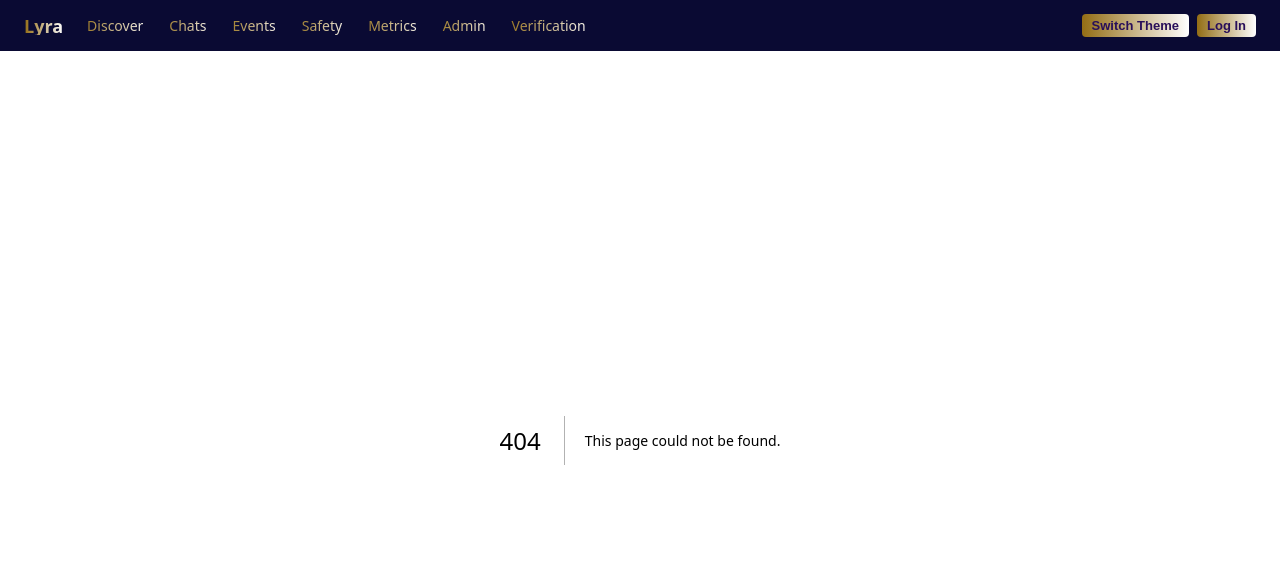
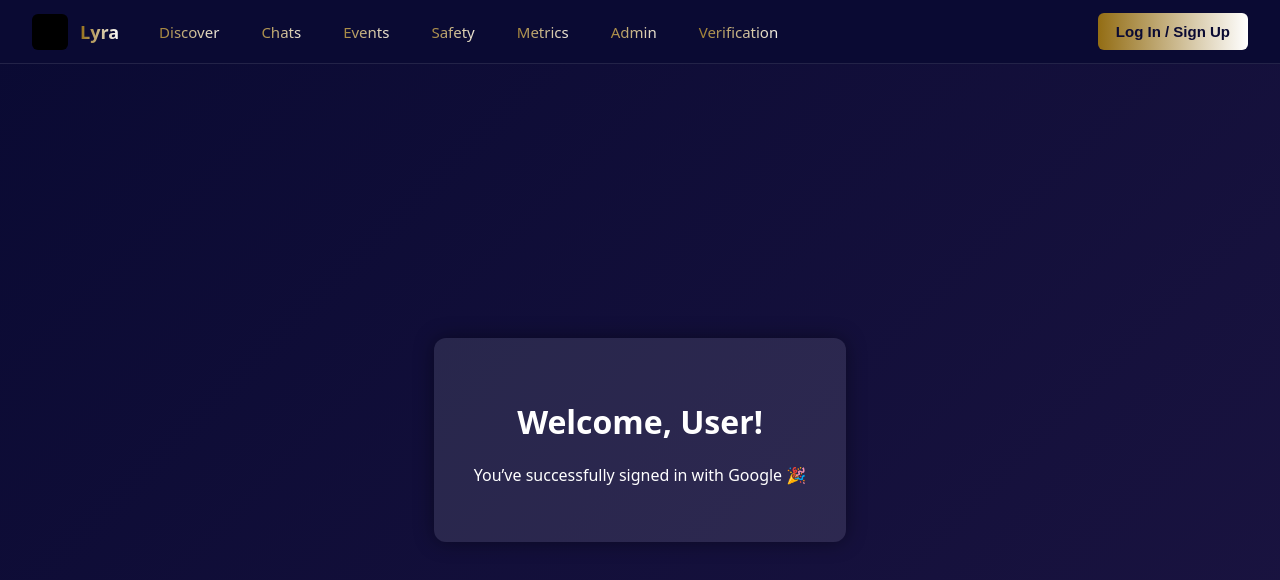
Before and after one commit to E-Camacho314/Endless_Moments_LLC-An_Intelligent_Safety-Focused_Dating_App, a Next.js app in the folder apps/web/: page /auth/success in a window 1280 px wide. Before the commit this address had no page. Shown: the top 580 px of the page. Built offline with nearby package versions, Linux system fonts and the light colour scheme.

Commit message:
Updated NavBar alignment and fixed Log In / Sign Up position

```diff
--- /dev/null
+++ b/apps/web/src/app/auth/success/page.tsx
@@ -0,0 +1,49 @@
+'use client';
+
+import { useSearchParams } from 'next/navigation';
+
+export default function SuccessPage() {
+  const params = useSearchParams();
+  const name = params.get('name');
+  const email = params.get('email');
+  const picture = params.get('picture');
+
+  return (
+    <div
+      style={{
+        height: '100vh',
+        display: 'flex',
+        justifyContent: 'center',
+        alignItems: 'center',
+        background: 'linear-gradient(135deg, #0a0a33, #1b1441)',
+        color: 'white',
+      }}
+    >
+      <div
+        style={{
+          background: 'rgba(255,255,255,0.1)',
+          padding: '40px',
+          borderRadius: '12px',
+          textAlign: 'center',
+          boxShadow: '0 0 20px rgba(0,0,0,0.4)',
+        }}
+      >
+        {picture && (
+          <img
+            src={picture}
+            alt="User"
+            style={{
+              width: 100,
+              height: 100,
+              borderRadius: '50%',
+              marginBottom: '20px',
+            }}
+          />
+        )}
+        <h1>Welcome, {name || 'User'}!</h1>
+        <p>{email}</p>
+        <p style={{ marginTop: '12px' }}>You’ve successfully signed in with Google 🎉</p>
+      </div>
+    </div>
+  );
+}
--- a/apps/web/src/components/NavBar.tsx
+++ b/apps/web/src/components/NavBar.tsx
@@ -3,8 +3,6 @@
 import Link from 'next/link';
 import { usePathname, useRouter } from 'next/navigation';
 import React from 'react';
-import { useTheme } from '../context/ThemeContext';
-import './NavBar.css';
 
 const tabs = [
   { href: '/feed', label: 'Discover' },
@@ -16,87 +14,92 @@ const tabs = [
   { href: '/verify', label: 'Verification' },
 ];
 
+const gradientText: React.CSSProperties = {
+  background: 'linear-gradient(90deg, #936d14, #ffffff)',
+  WebkitBackgroundClip: 'text',
+  WebkitTextFillColor: 'transparent',
+};
+
 export default function NavBar() {
   const pathname = usePathname();
   const router = useRouter();
-  const { theme, toggleTheme } = useTheme();
-
-  const isGold = theme === 'gold';
 
   const headerStyle: React.CSSProperties = {
     display: 'flex',
     justifyContent: 'space-between',
     alignItems: 'center',
-    background: isGold ? '#0a0a33' : '#e0f2ff',
-    padding: '12px 24px',
+    background: '#0a0a33',
+    padding: '12px 32px',
     position: 'fixed',
     top: 0,
     left: 0,
-    right: 0, // ✅ ensures it stays within the viewport
     width: '100%',
-    zIndex: 50,
-    backdropFilter: 'blur(8px)',
-    WebkitBackdropFilter: 'blur(8px)',
-    color: isGold ? 'white' : '#1e3a8a',
-    boxSizing: 'border-box', // ✅ keeps padding from pushing content off-screen
-    overflowX: 'auto', // ✅ allows scrolling if there are too many tabs
+    height: '64px',
+    zIndex: 100,
+    boxSizing: 'border-box',
+    borderBottom: '1px solid rgba(255, 255, 255, 0.1)',
   };
 
-  const buttonStyle: React.CSSProperties = {
-    padding: '4px 10px', // smaller button
-    border: 'none',
-    borderRadius: '4px',
-    background: isGold
-      ? 'linear-gradient(90deg, #936d14, #ffffff)'
-      : 'linear-gradient(90deg, #93c5fd, #3b82f6)',
-    color: isGold ? '#290f5a' : 'white',
-    fontWeight: 600,
-    cursor: 'pointer',
-    fontSize: '13px',
+  const logoNavStyle: React.CSSProperties = {
+    display: 'flex',
+    alignItems: 'center',
+    gap: '28px',
   };
 
   const navLinkStyle: React.CSSProperties = {
     textDecoration: 'none',
-    padding: '4px 8px',
+    padding: '6px 12px',
     borderRadius: '4px',
-    fontSize: '14px',
-    transition: 'background 0.2s ease',
+    color: 'white',
+    fontSize: '15px',
+    fontWeight: 500,
+    transition: 'background 0.2s ease, color 0.2s ease',
+  };
+
+  const navLinkActiveStyle: React.CSSProperties = {
+    ...navLinkStyle,
+    backgroundColor: '#290f5a',
+  };
+
+  const buttonStyle: React.CSSProperties = {
+    padding: '10px 18px',
+    border: 'none',
+    borderRadius: '6px',
+    background: 'linear-gradient(90deg, #936d14, #ffffff)',
+    color: '#0a0a33',
+    fontWeight: 600,
+    cursor: 'pointer',
+    fontSize: '15px',
   };
 
   return (
     <header style={headerStyle}>
-      {/* Left side */}
-      <div style={{ display: 'flex', alignItems: 'center', gap: '16px' }}>
+      <div style={logoNavStyle}>
+        <div style={{ display: 'flex', alignItems: 'center', gap: '12px' }}>
+          <div
+            style={{
+              width: 36,
+              height: 36,
+              backgroundColor: 'black',
+              borderRadius: '6px',
+            }}
+          />
           <span
-          className={isGold ? 'gradient-text-gold' : 'gradient-text-blue'}
-          style={{
-            fontSize: '18px',
-            fontWeight: 700,
-            cursor: 'pointer',
-            lineHeight: '1',
-          }}
+            style={{ fontWeight: 600, fontSize: '18px', ...gradientText, cursor: 'pointer' }}
             onClick={() => router.push('/')}
           >
             Lyra
           </span>
+        </div>
 
-        <nav style={{ display: 'flex', gap: '10px' }}>
+        <nav style={{ display: 'flex', gap: '18px' }}>
           {tabs.map((t) => {
-            const isActive =
-              pathname === t.href || (t.href !== '/' && pathname?.startsWith(t.href));
+            const isActive = pathname === t.href || pathname?.startsWith(t.href);
             return (
               <Link
                 key={t.href}
                 href={t.href}
-                className={isGold ? 'gradient-text-gold' : 'gradient-text-blue'}
-                style={{
-                  ...navLinkStyle,
-                  backgroundColor: isActive
-                    ? isGold
-                      ? '#290f5a'
-                      : '#bfdbfe'
-                    : 'transparent',
-                }}
+                style={isActive ? { ...navLinkActiveStyle, ...gradientText } : { ...navLinkStyle, ...gradientText }}
               >
                 {t.label}
               </Link>
@@ -105,16 +108,13 @@ export default function NavBar() {
         </nav>
       </div>
 
-      {/* Right side */}
-      <div style={{ display: 'flex', alignItems: 'center', gap: '8px' }}>
-        <button style={buttonStyle} onClick={toggleTheme}>
-          Switch Theme
-        </button>
+      {/* Log In / Sign Up button - aligned perfectly */}
+      <div style={{ display: 'flex', alignItems: 'center' }}>
         <button
           style={buttonStyle}
           onClick={() => router.push('/login')}
         >
-        Log In
+          Log In / Sign Up
         </button>
       </div>
     </header>
```
Also changed, not shown: apps/web/src/app/login/page.tsx (+13 -27 lines), apps/web/src/app/auth/page.tsx (added), 2 other files (tests, documents, lock files or other folders). Lines whose indentation alone changed are shown as unchanged.
